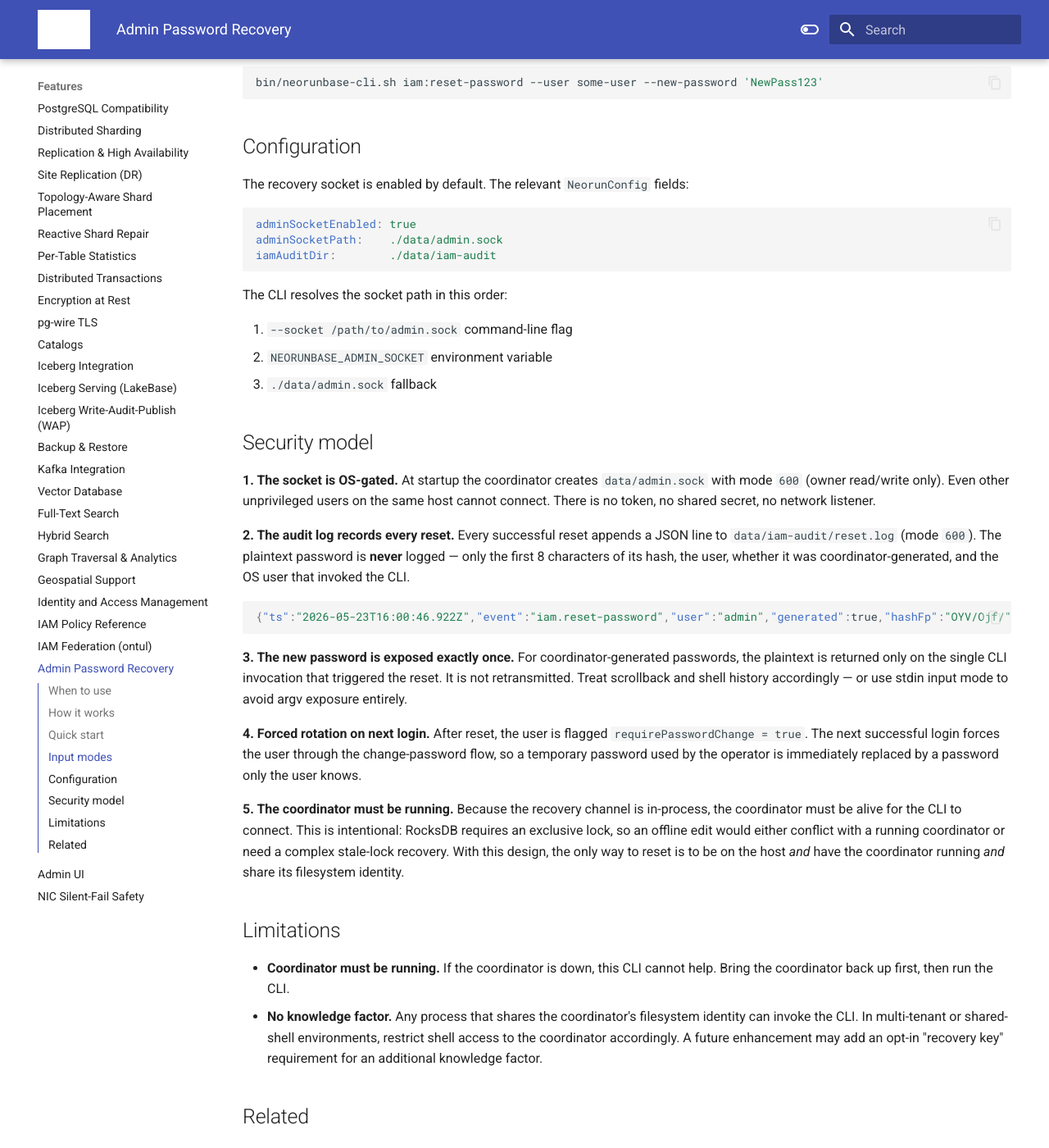
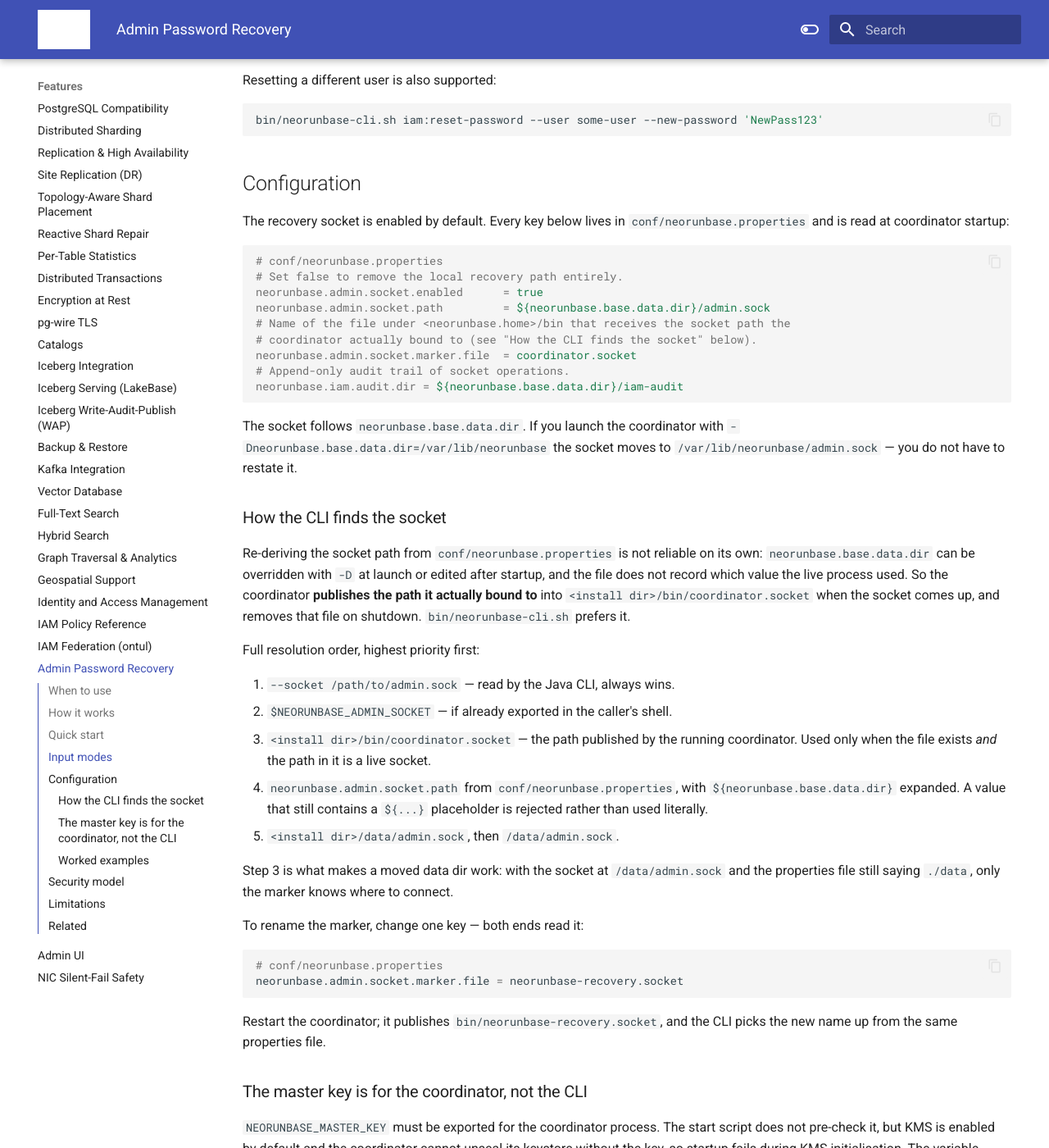
Before and after one commit to cloudcheflabs/neorunbase-docs, an MkDocs documentation site: the page built from docs/features/admin-password-recovery.md, in a window 1280 px wide and 1400 px high, scrolled down 1891 px. Shown: the whole window at 82% size. Built offline with MkDocs 1.6.1 and Material for MkDocs 9.7.7, drawn with Linux system fonts in a browser that asks for light colours; the version menu is left out; some of the changed text lies outside the part shown; grey boxes are pictures that could not be loaded.

````diff
--- a/docs/features/admin-password-recovery.md
+++ b/docs/features/admin-password-recovery.md
@@ -37,8 +37,9 @@ rotation.
 
 | Property | Value |
 |---|---|
-| **Socket path** | `data/admin.sock` (mode `600`) |
+| **Socket path** | `${neorunbase.base.data.dir}/admin.sock` by default, mode `600` — the live value is published to `bin/coordinator.socket` |
 | **Authentication** | OS file permission — same user as the coordinator process |
+| **Socket path marker** | `bin/coordinator.socket` — written when the socket binds, removed on shutdown |
 | **Network surface** | none — Unix domain socket only |
 | **Downtime** | none — applied in-process on the live coordinator |
 | **Cluster sync** | automatic — leader pushes the new state to followers and data nodes |
@@ -74,20 +75,110 @@ bin/neorunbase-cli.sh iam:reset-password --user some-user --new-password 'NewPas
 
 ## Configuration
 
-The recovery socket is enabled by default. The relevant `NeorunConfig`
-fields:
+The recovery socket is enabled by default. Every key below lives in
+`conf/neorunbase.properties` and is read at coordinator startup:
 
-```yaml
-adminSocketEnabled: true
-adminSocketPath:    ./data/admin.sock
-iamAuditDir:        ./data/iam-audit
+```properties
+# conf/neorunbase.properties
+# Set false to remove the local recovery path entirely.
+neorunbase.admin.socket.enabled      = true
+neorunbase.admin.socket.path         = ${neorunbase.base.data.dir}/admin.sock
+# Name of the file under <neorunbase.home>/bin that receives the socket path the
+# coordinator actually bound to (see "How the CLI finds the socket" below).
+neorunbase.admin.socket.marker.file  = coordinator.socket
+# Append-only audit trail of socket operations.
+neorunbase.iam.audit.dir = ${neorunbase.base.data.dir}/iam-audit
 ```
 
-The CLI resolves the socket path in this order:
+The socket follows `neorunbase.base.data.dir`. If you launch the coordinator with
+`-Dneorunbase.base.data.dir=/var/lib/neorunbase` the socket moves to
+`/var/lib/neorunbase/admin.sock` — you do not have to restate it.
 
-1. `--socket /path/to/admin.sock` command-line flag
-2. `NEORUNBASE_ADMIN_SOCKET` environment variable
-3. `./data/admin.sock` fallback
+### How the CLI finds the socket
+
+Re-deriving the socket path from `conf/neorunbase.properties` is not reliable on its own:
+`neorunbase.base.data.dir` can be overridden with `-D` at launch or edited after
+startup, and the file does not record which value the live process used. So the
+coordinator **publishes the path it actually bound to** into
+`<install dir>/bin/coordinator.socket` when the socket comes up, and removes that file on
+shutdown. `bin/neorunbase-cli.sh` prefers it.
+
+Full resolution order, highest priority first:
+
+1. `--socket /path/to/admin.sock` — read by the Java CLI, always wins.
+2. `$NEORUNBASE_ADMIN_SOCKET` — if already exported in the caller's shell.
+3. `<install dir>/bin/coordinator.socket` — the path published by the running coordinator.
+   Used only when the file exists *and* the path in it is a live socket.
+4. `neorunbase.admin.socket.path` from `conf/neorunbase.properties`, with
+   `${neorunbase.base.data.dir}` expanded. A value that still contains a
+   `${...}` placeholder is rejected rather than used literally.
+5. `<install dir>/data/admin.sock`, then `/data/admin.sock`.
+
+Step 3 is what makes a moved data dir work: with the socket at
+`/data/admin.sock` and the properties file still saying `./data`, only the marker
+knows where to connect.
+
+To rename the marker, change one key — both ends read it:
+
+```bash
+# conf/neorunbase.properties
+neorunbase.admin.socket.marker.file = neorunbase-recovery.socket
+```
+
+Restart the coordinator; it publishes `bin/neorunbase-recovery.socket`, and the CLI
+picks the new name up from the same properties file.
+
+### The master key is for the coordinator, not the CLI
+
+`NEORUNBASE_MASTER_KEY` must be exported for the coordinator process. The start script does not pre-check it, but KMS is enabled by default and the coordinator cannot unseal its keystore without the key, so startup fails during KMS initialisation.
+The variable name itself is configurable — `neorunbase.kms.master.key.env` in
+`conf/neorunbase.properties` names the variable the coordinator reads:
+
+```bash
+export NEORUNBASE_MASTER_KEY='replace-with-a-32-char-or-longer-secret'
+bin/start-coordinator.sh
+```
+
+`bin/neorunbase-cli.sh` does **not** need it. The CLI only opens the Unix socket and
+hands the request to the running coordinator, which already holds the unsealed key,
+so this works with the variable unset:
+
+```bash
+unset NEORUNBASE_MASTER_KEY
+bin/neorunbase-cli.sh ping
+# pong
+```
+
+If a CLI invocation complains about the key rather than the socket, you are
+running a start script, not the CLI.
+
+### Worked examples
+
+```bash
+# 1. On the host, as the same OS user that runs the coordinator:
+cd /opt/neorunbase
+bin/neorunbase-cli.sh ping
+bin/neorunbase-cli.sh iam:reset-password
+
+# 2. The coordinator runs as a service account and you are root:
+sudo -u neorunbase /opt/neorunbase/bin/neorunbase-cli.sh iam:reset-password
+
+# 3. Inside a container:
+docker exec -it neorunbase-coordinator-1 /app/bin/neorunbase-cli.sh iam:reset-password
+
+# 4. Data dir was relocated at launch — no extra flags needed, the CLI
+#    reads the published marker:
+cat /opt/neorunbase/bin/coordinator.socket
+# /var/lib/neorunbase/admin.sock
+bin/neorunbase-cli.sh ping
+
+# 5. Socket in a non-standard place and no marker (the coordinator is stopped,
+#    or you are on a host where the marker was cleaned up):
+bin/neorunbase-cli.sh --socket /var/lib/neorunbase/admin.sock iam:reset-password
+
+# 6. Non-interactive automation, password from stdin so it never reaches argv:
+echo 'S0me!Strong!Pass' | bin/neorunbase-cli.sh iam:reset-password --new-password -
+```
 
 ## Security model
 
````
Also changed, not shown: docs/operations/operations.md (+30 -15 lines).
